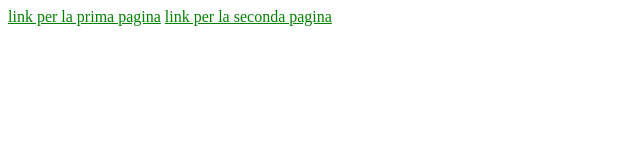
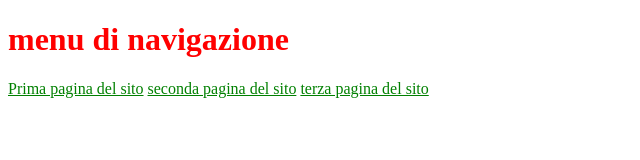
Before and after one commit to mino-bit/cescotpt.2, a plain HTML site: page menu/index.html in a window 1280 px wide. Shown: the whole page, without its empty margins (0-640 px from the left). Drawn offline with Linux system fonts and the light colour scheme.

Commit message:
Refactor index.html to improve navigation structure and enhance readability

```diff
--- a/menu/index.html
+++ b/menu/index.html
@@ -7,8 +7,9 @@
     <title>Document</title>
 </head>
 <body>
-    <a href="first.html">link per la prima pagina</a>
-
-<a href="second.html">link per la seconda pagina</a>
+    <h1 href="first.html">menu di navigazione</h1>
+    <a href="first.html">Prima pagina del sito</a>
+    <a href="second.html">seconda pagina del sito</a>
+    <a href="third.html">terza pagina del sito</a>
 </body>
 </html>
```
